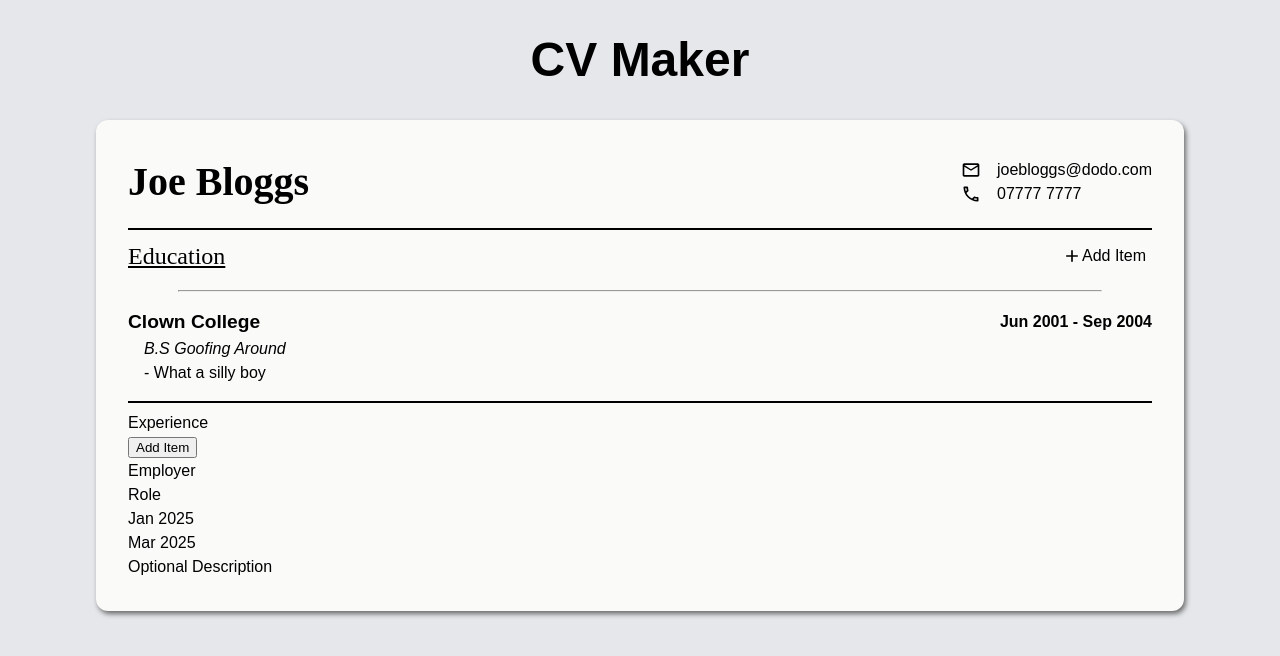
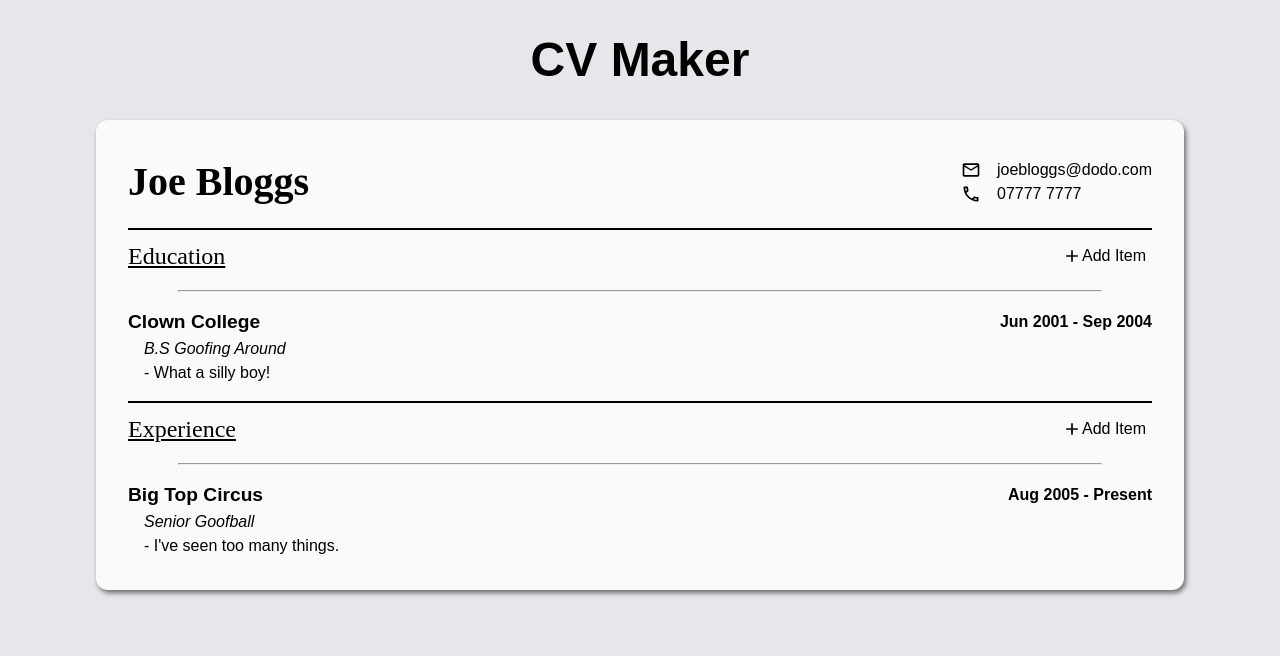
Before and after one commit to gemini-mastiff/CV-application, a React (Vite) app: page / in a window 1280 px wide. Shown: the top 656 px of the page. Built offline with nearby package versions, Linux system fonts and the light colour scheme; a web font is replaced by a local one.

Commit message:
feat: add Experience List to App

```diff
--- a/src/App.jsx
+++ b/src/App.jsx
@@ -11,7 +11,20 @@ function App() {
       topic: "B.S Goofing Around",
       start: "2001-06",
       end: "2004-09",
-      desc: "- What a silly boy",
+      present: false,
+      desc: "- What a silly boy!",
+    },
+  ];
+
+  const initExp = [
+    {
+      key: crypto.randomUUID(),
+      place: "Big Top Circus",
+      topic: "Senior Goofball",
+      start: "2005-08",
+      end: "2025-03",
+      present: true,
+      desc: "- I've seen too many things.",
     },
   ];
 
@@ -26,15 +39,7 @@ function App() {
         </div>
         <hr className="section-divider" />
         <div className="experience-container">
-          <h2>Experience</h2>
-          <button>Add Item</button>
-          <div className="education-item">
-            <h3>Employer</h3>
-            <h3>Role</h3>
-            <p>Jan 2025</p>
-            <p>Mar 2025</p>
-            <p>Optional Description</p>
-          </div>
+          <List title="Experience" arr={initExp} />
         </div>
       </main>
     </>
```
